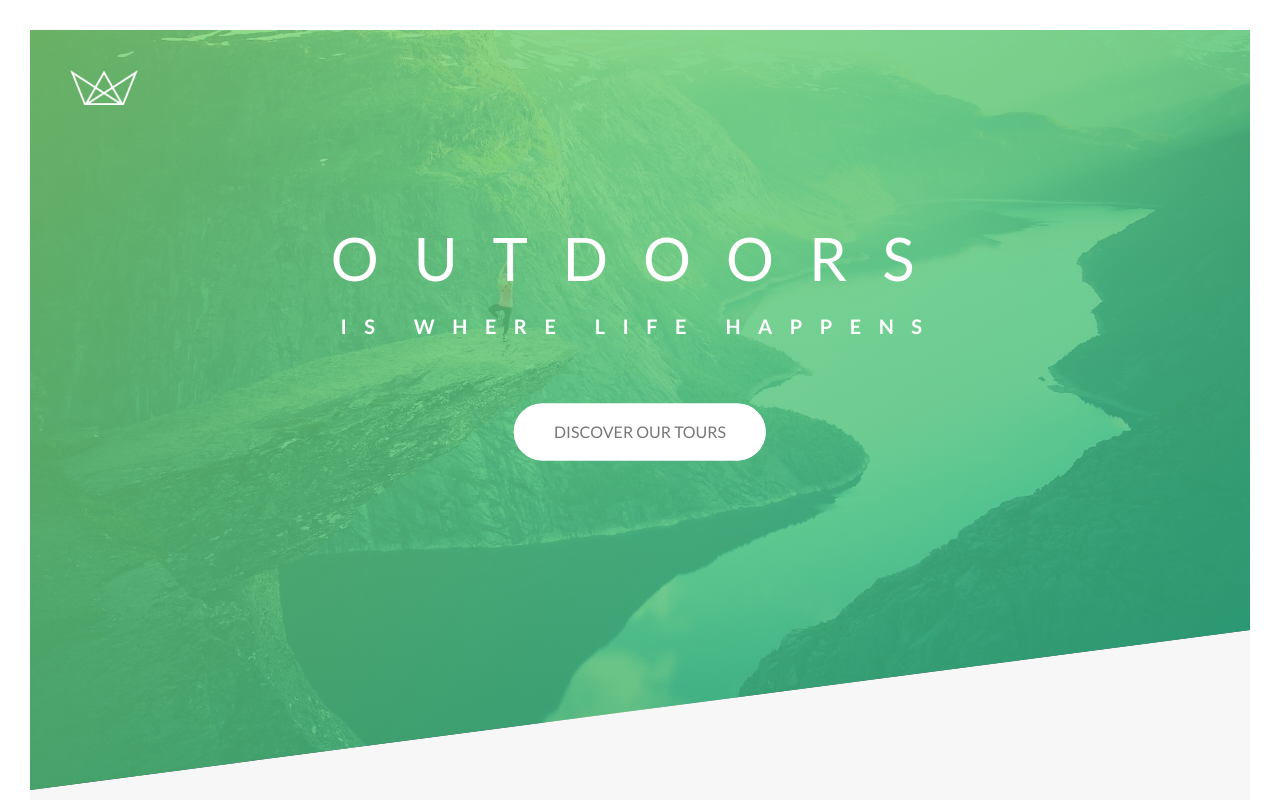
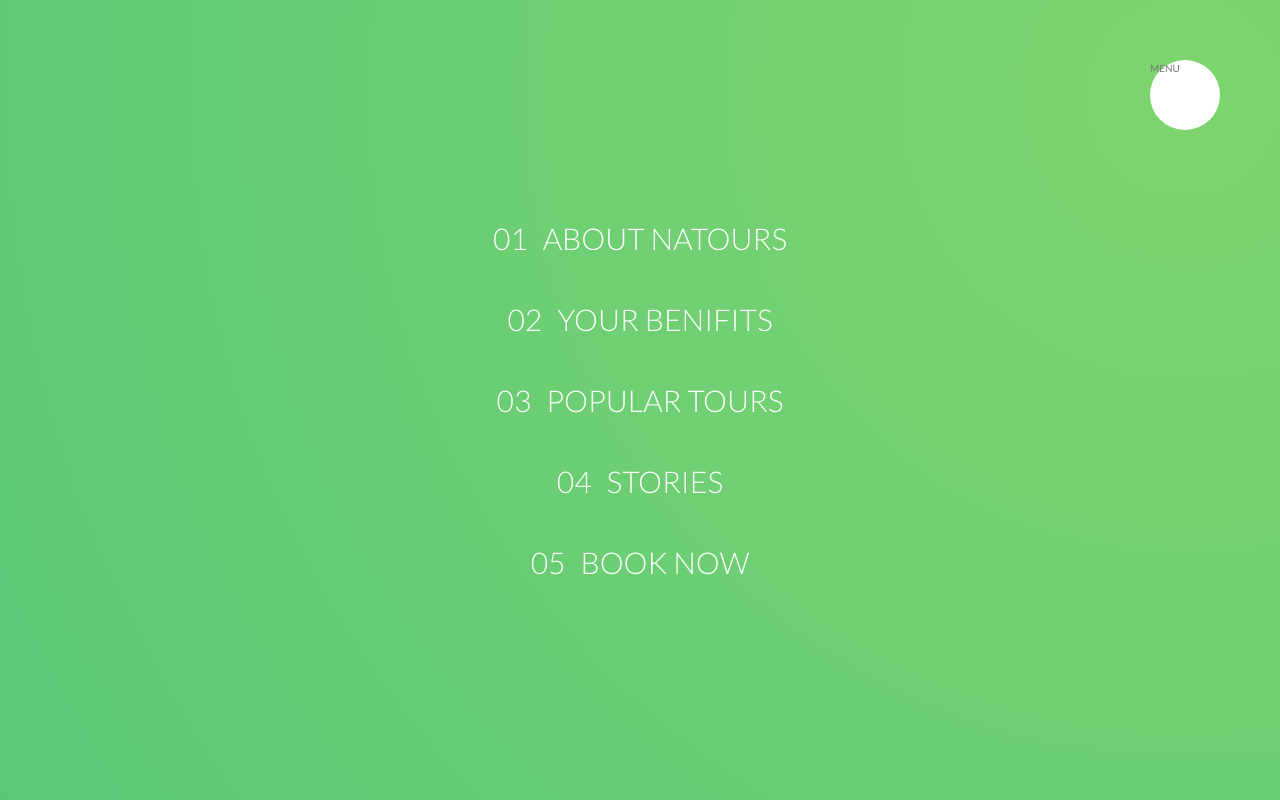
Before and after one commit to up-coding/Natours--Advance-CSS, a website: page index.html in a window 1280 px wide. Shown: the top 800 px of the page. Drawn offline with Linux system fonts and the light colour scheme.

Commit message:
navigation

```diff
--- a/index.html
+++ b/index.html
@@ -16,6 +16,30 @@
     <title>Natours | Exciting tours for adventurous people</title>
   </head>
   <body>
+    <div class="navigation">
+      <input type="checkbox" class="navigation__checkbox" id="navi-toggle" />
+      <label for="navi-toggle" class="navigation__button">MENU</label>
+      <div class="navigation__background">&nbsp;</div>
+      <nav class="navigation__nav">
+        <ul class="navigation__list">
+          <li class="navigation__item">
+            <a href="#" class="navigation__link"><span>01</span>About Natours</a>
+          </li>
+          <li class="navigation__item">
+            <a href="#" class="navigation__link"><span>02</span>Your benifits</a>
+          </li>
+          <li class="navigation__item">
+            <a href="#" class="navigation__link"><span>03</span>Popular tours</a>
+          </li>
+          <li class="navigation__item">
+            <a href="#" class="navigation__link"><span>04</span>Stories</a>
+          </li>
+          <li class="navigation__item">
+            <a href="#" class="navigation__link"><span>05</span>Book now</a>
+          </li>
+        </ul>
+      </nav>
+    </div>
     <header class="header">
       <div class="header__logo-box">
         <img src="./img/logo-white.png" alt="Logo" class="header__logo" />
--- /dev/null
+++ b/sass/layout/_navigation.scss
@@ -0,0 +1,82 @@
+.navigation {
+  &__checkbox {
+    display: none;
+  }
+
+  &__button {
+    background-color: $color-white;
+    height: 7rem;
+    width: 7rem;
+    position: fixed;
+    top: 6rem;
+    right: 6rem;
+    border-radius: 50%;
+    z-index: 2000;
+  }
+
+  &__background {
+    height: 6rem;
+    width: 6rem;
+    border-radius: 50%;
+    position: fixed;
+    top: 6.5rem;
+    right: 6.5rem;
+    background-image: radial-gradient(
+      $color-primary-light,
+      $color-primary-dark
+    );
+    z-index: 1000;
+    transform: scale(80);
+  }
+  &__nav {
+    height: 100vh;
+    width: 100%;
+    position: fixed;
+    top: 0;
+    right: 0;
+    z-index: 1500;
+  }
+  &__list {
+    position: absolute;
+    top: 50%;
+    left: 50%;
+    transform: translate(-50%, -50%);
+    list-style: none;
+    text-align: center;
+  }
+  &__item {
+    margin: 1rem;
+  }
+  &__link {
+    &:link,
+    &:visited {
+      display: inline-block;
+      font-size: 3rem;
+      font-weight: 300;
+      padding: 1rem 2rem;
+      color: $color-white;
+      text-decoration: none;
+      text-transform: uppercase;
+      background-image: linear-gradient(
+        120deg,
+        transparent 0%,
+        transparent 50%,
+        #fff 50%
+      );
+      background-size: 220%;
+      transition: all 0.4s;
+
+      span {
+        margin-right: 1.5rem;
+        display: inline-block;
+      }
+    }
+
+    &:hover,
+    &:active {
+      background-position: 100%;
+      color: $color-primary;
+      transform: translateX(1rem);
+    }
+  }
+}
--- a/sass/main.scss
+++ b/sass/main.scss
@@ -15,6 +15,7 @@
 @import "components/story";
 @import "components/form";
 
+@import "layout/navigation";
 @import "layout/grid";
 @import "layout/header";
 @import "layout/footer";
```
Also changed, not shown: css/style.css.
